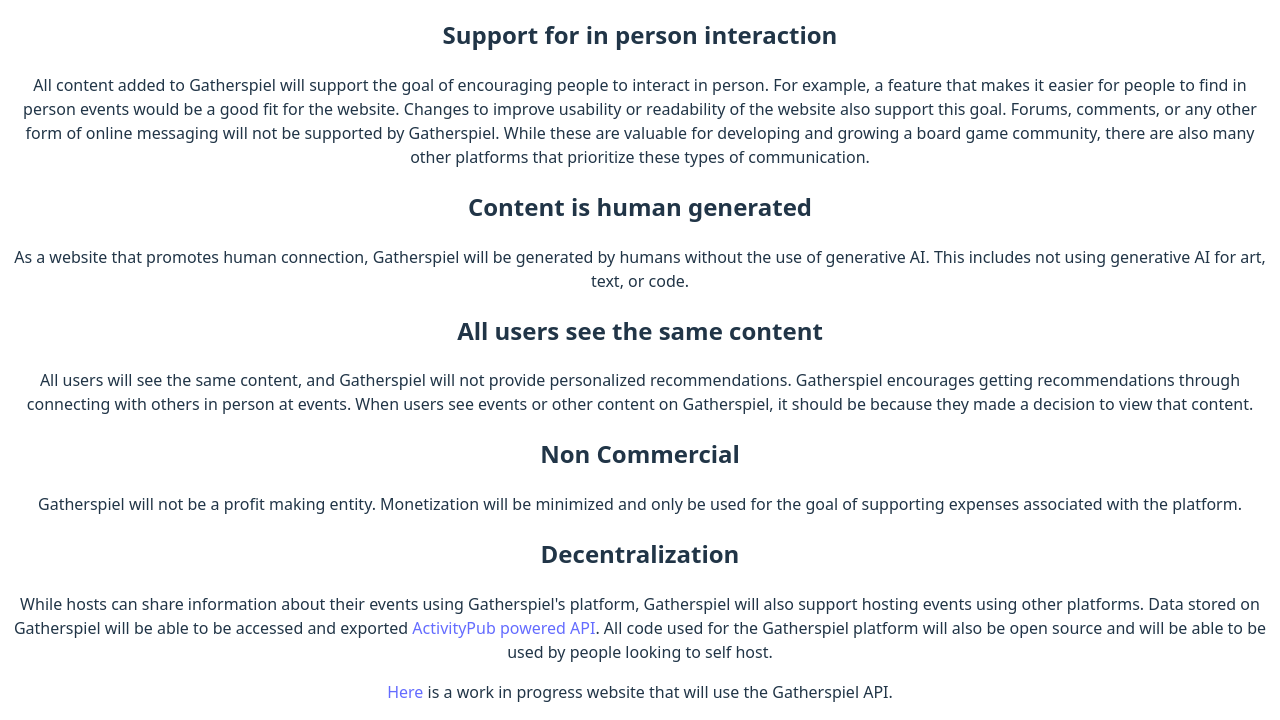
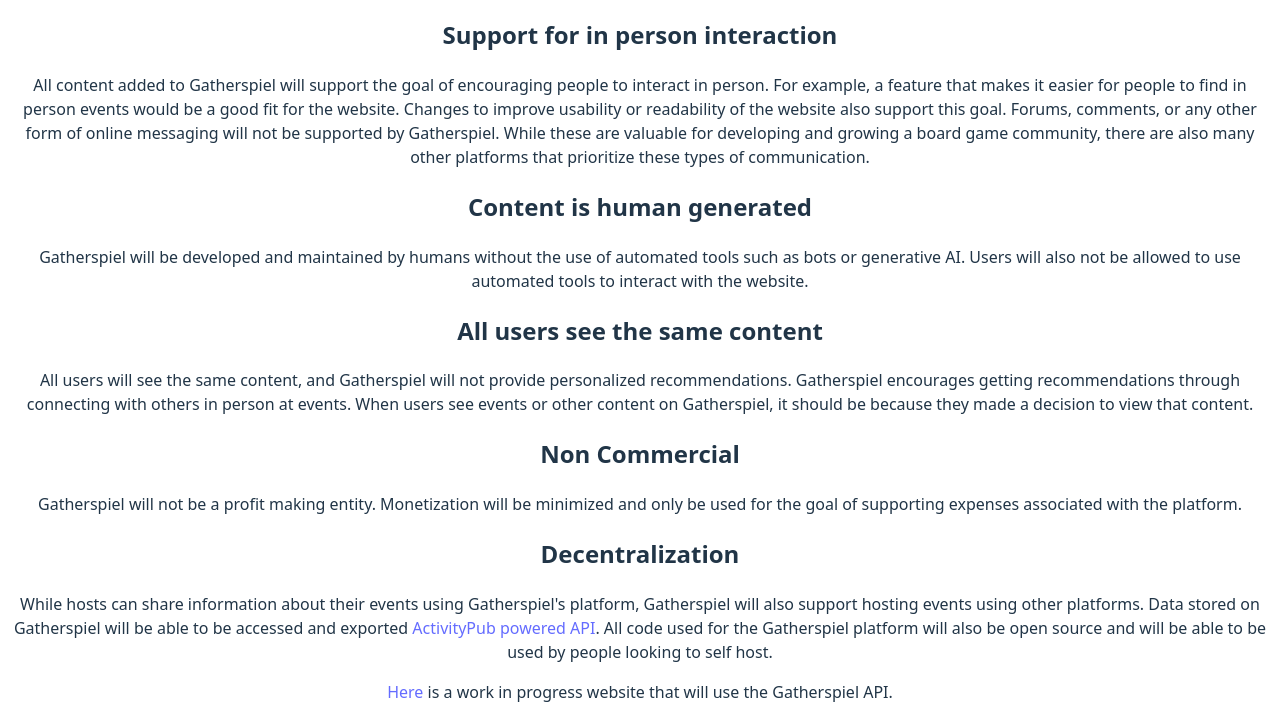
Before and after one commit to gatherspiel/main-site, a website built with Vite: page src/vision.html in a window 1280 px wide. Shown: the part 219-939 px from the top of the page. Built offline with nearby package versions, Linux system fonts and the light colour scheme.

Commit message:
Update vision.html

```diff
--- a/src/vision.html
+++ b/src/vision.html
@@ -25,8 +25,8 @@
 
   <h2>Content is human generated</h2>
 
-  <p>As a website that promotes human connection, Gatherspiel will be generated by humans without the use
-    of generative AI. This includes not using generative AI for art, text, or code.</p>
+  <p>Gatherspiel will be developed and maintained by humans without the use of automated tools such as
+      bots or generative AI. Users will also not be allowed to use automated tools to interact with the website.</p>
 
 
   <h2>All users see the same content</h2>
```
